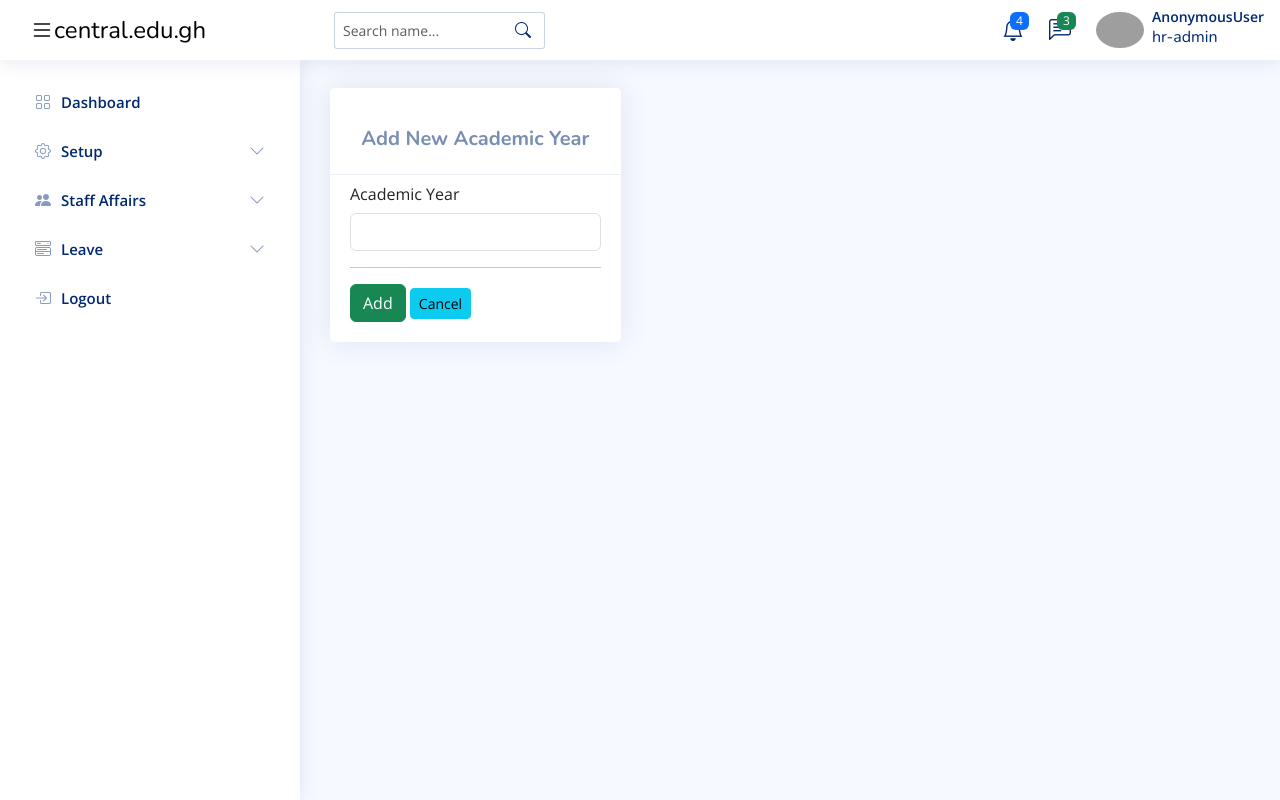
After one commit to Kweku7k/bss, a Django app: page /leave/leave_academic_year in a window 1280 px wide. The commit adds this page. Run offline with Django 5.2, Linux system fonts and the light colour scheme; data that the repository does not hold is empty; parts of the project's set-up code (start-up, migrations or seed data) failed here and were passed over; some libraries are stand-ins or nearby versions; grey boxes are pictures that could not be loaded.

Commit message:
update for leave transaction and adding academic year as a forign key

```diff
--- a/leave/forms.py
+++ b/leave/forms.py
@@ -12,3 +12,9 @@ class LeaveEntitlementForm(ModelForm):
     class Meta:
         model = LeaveEntitlement
         fields = ['staff_cat', 'entitlement', 'academic_year']
+
+class AcademicYearForm(ModelForm):
+    class Meta:
+        model = AcademicYear
+        fields = '__all__'
+        exclude = ['updated','created']
--- a/leave/urls.py
+++ b/leave/urls.py
@@ -6,6 +6,7 @@ urlpatterns = [
     # path('leave', views.leave_entitlement,name="leave"),
     path('leave_request', views.leave_request, name="leave-request"),
     path('leave_entitlement', views.leave_entitlement, name="leave-entitlement"),
+    path('leave_academic_year', views.leave_academic_year, name="leave-academic-year"),
     path('edit_leave_entitlement/<int:le_id>', views.edit_leave_entitlement, name="edit-leave-entitlement"),
     path('delete_leave_entitlement/<int:le_id>', views.delete_leave_entitlement, name="delete-leave-entitlement"),
 
--- a/leave/views.py
+++ b/leave/views.py
@@ -54,6 +54,36 @@ def edit_leave_entitlement(request, le_id):
     context = {'form':form, 'leave_entitlements':leave_entitlements, 'leave_entitlement_count':leave_entitlement_count, 'staffcategorys':staffcategorys, 'leave_ent':leave_ent}
     return render(request, 'leave/leave_entitlement.html', context)
 
+def leave_academic_year(request):
+    submitted = False
+    academic_years = AcademicYear.objects.all()
+    academic_year_count = academic_years.count()
+    if request.method == "POST":
+        form = AcademicYearForm(request.POST)
+        if form.is_valid():
+            form.save()
+            return HttpResponseRedirect('leave-academic-year')
+    else:
+        form = AcademicYearForm
+        if 'submitted' in request.GET:
+            submitted = True
+    context = {'form':form, 'academic_years':academic_years, 'academic_year_count':academic_year_count, 'submitted':submitted}
+    return render(request, 'leave/academic_year.html', context)
+
+def edit_leave_academic_year(request, ay_id):
+    academic_years = AcademicYear.objects.order_by('-id')
+    academic_year_count = academic_years.count()
+    academic_year = AcademicYear.objects.get(pk=ay_id)
+    form = AcademicYearForm(instance=academic_year)
+
+    if request.method == 'POST':
+        form = AcademicYearForm(request.POST, instance=academic_year)
+        if form.is_valid():
+            form.save()
+            return redirect('leave-academic-year')
+    context = {'form':form, 'academic_years':academic_years, 'academic_year_count':academic_year_count, 'academic_year':academic_year}
+    return render(request, 'leave/leave_academic_year.html', context)
+
 
 # Leave report view
 def leave_report(request):
--- /dev/null
+++ b/templates/leave/academic_year.html
@@ -0,0 +1,27 @@
+{% extends "base.html" %}
+{% load static %}
+
+{% block content %}
+<div class="row">
+    <div class="col-lg-4 col-md-6 pt-2">
+        <div class="card bg-white pt-4">
+            <div class="card-header text-center">
+                <h5><strong>Add New Academic Year</strong></h5>
+            </div>
+            <div class="card-body">
+                <form action="" method="POST">
+                    {% csrf_token %}
+                    <div class="form-group">
+                        <label for="academic_year" class="col-form-label">Academic Year</label>
+                        <input type="text" name="academic_year" class="form-control" {% if leave_ent %} value="{{ leave_ent.academic_year }}" {% else %} value="" {% endif %}>
+                    </div>
+                    <hr>
+                    <input type="submit" value="Add" class="btn btn-block btn-success">
+                    <a class="btn btn-sm btn-info" href="{% url 'leave-entitlement' %}">Cancel</a>
+                </form>
+            </div>
+        </div>
+    </div>
+
+</div>
+{% endblock %}
--- a/templates/partials/_sidebar.html
+++ b/templates/partials/_sidebar.html
@@ -136,6 +136,11 @@
               <i class="bi bi-circle"></i><span>Leave Entitlements</span>
             </a>
           </li>
+          <li></li>
+            <a href="{% url 'leave-academic-year' %}">
+              <i class="bi bi-circle"></i><span>Academic Year</span>
+            </a>
+          </li>
           <li>
             <a href="{% url 'leave-report' %}">
               <i class="bi bi-circle"></i><span>Report</span>
```
Also changed, not shown: leave/models.py (+6 -1 lines), leave/migrations/0001_initial.py (deleted).
